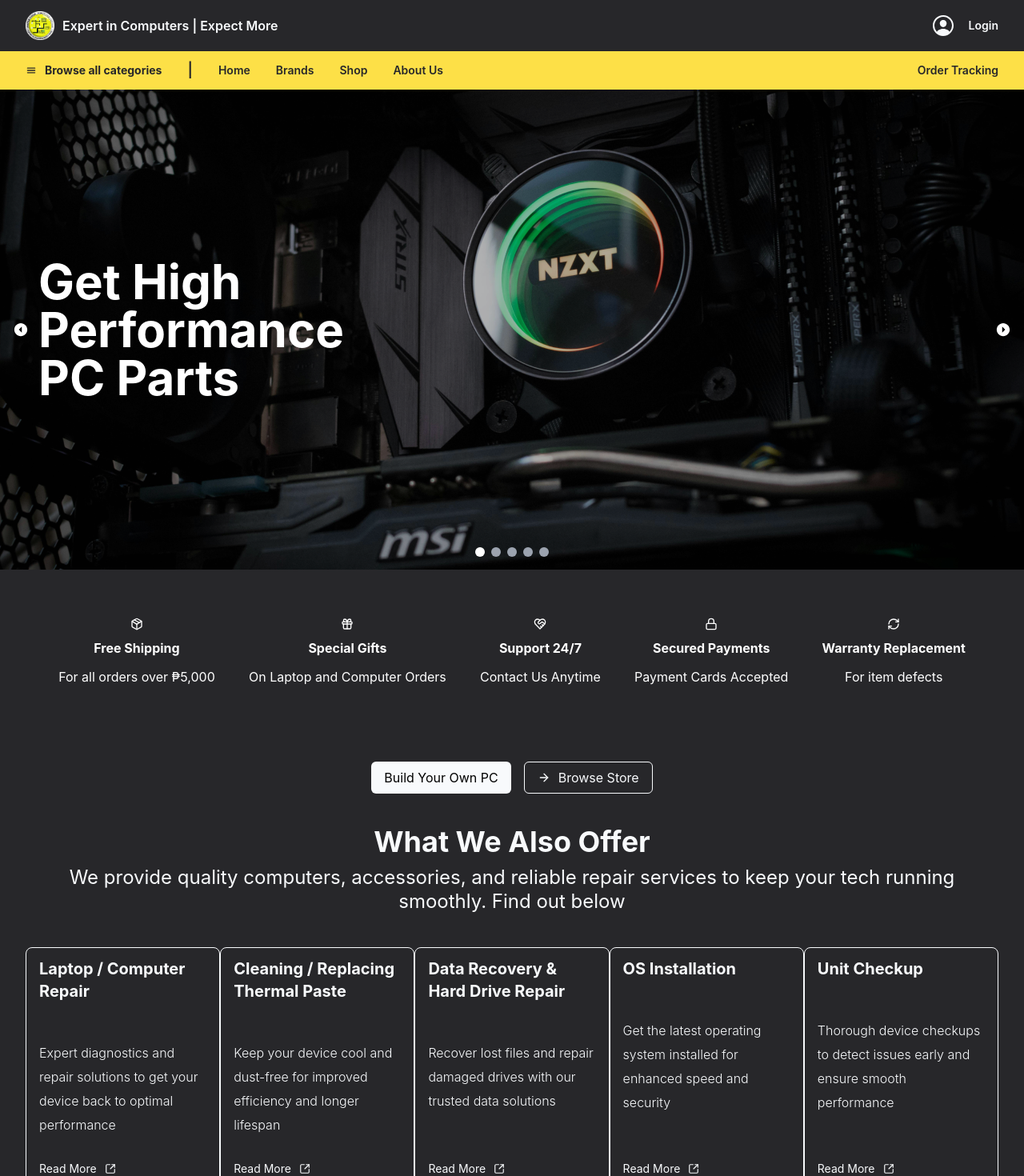
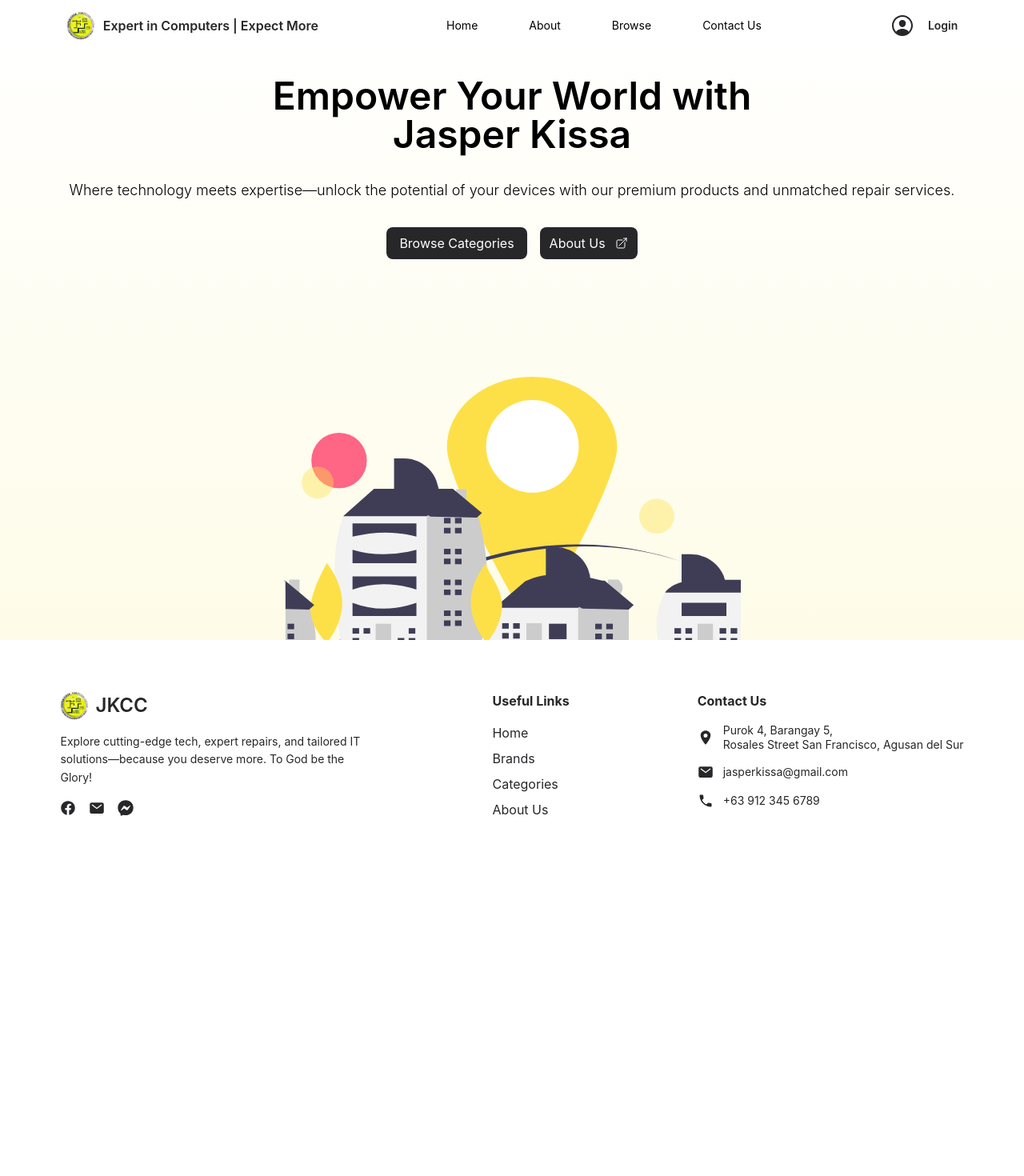
Before and after one commit to jasperlawrencee/jkcc_web_app, a React (Create React App) app: page / in a window 1280 px wide. Shown: the top 1470 px of the page at 80% size. After the commit the page ends 1088 px from the top, so only its background shows below. Built offline with nearby package versions, Linux system fonts and the light colour scheme.

Commit message:
updated navbar and footer component

```diff
--- a/src/App.js
+++ b/src/App.js
@@ -15,7 +15,7 @@
   return (
     <Router>
       {/* Added Margin On Top for Topbar size */}
-      <div className="overflow-hidden w-full bg-zinc-800 mt-[64px]">
+      <div className="overflow-hidden w-full bg-white">
         <Topbar />
         <div className='content'>
           <Routes>
--- a/src/components/Footer.jsx
+++ b/src/components/Footer.jsx
@@ -6,17 +6,15 @@
 
 export const Footer = () => {
   return (
-    <footer className="flex flex-col w-full text-slate-50">
-      {/* Main Footer Section */}
-      <div className="bg-zinc-800 px-8 py-10 flex flex-wrap lg:flex-nowrap gap-8 justify-between items-start">
-        {/* Logo and Description */}
-        <div className="flex flex-col items-start gap-4">
+    <footer className="text-zinc-800 px-8 py-16 justify-center items-start flex flex-col gap-y-8 md:flex-row md:gap-x-40">
+          {/* Logo and Description */}
+        <div className="flex flex-col w-fit items-start gap-4">
           <div className="flex items-center gap-2">
             <img src={logo} alt="JKCC Logo" width={36} />
             <h1 className="text-2xl font-semibold">JKCC</h1>
           </div>
-          <p className="text-xs max-w-[380px] leading-relaxed">
-            Lorem ipsum dolor sit amet, consectetur adipiscing elit. Sed dapibus tempus vulputate.
+          <p className="text-sm max-w-[380px] leading-relaxed">
+          Explore cutting-edge tech, expert repairs, and tailored IT solutions—because you deserve more. To God be the Glory!
           </p>
           <div className="flex gap-4">
             <a href="/" aria-label="Facebook">
@@ -32,7 +30,7 @@
         </div>
 
         {/* Useful Links */}
-        <div className="flex flex-col gap-4">
+        <div className="flex flex-col gap-4 w-fit items-start">
           <h2 className="font-bold text-base">Useful Links</h2>
           <nav className="flex flex-col gap-2">
             <a href="/" className="hover:underline">
@@ -51,12 +49,12 @@
         </div>
 
         {/* Contact Information */}
-        <div className="flex flex-col gap-4">
+        <div className="flex flex-col w-fit gap-4 items-start">
           <h2 className="font-bold text-base">Contact Us</h2>
           <div className="flex items-center gap-3">
-            <IoLocationSharp size={30} />
+            <IoLocationSharp size={20} />
             <address className="not-italic text-sm leading-tight">
-              Purok 4, Barangay 5, Rosales Street San Francisco, Agusan del Sur
+              Purok 4, Barangay 5,<br/>Rosales Street San Francisco, Agusan del Sur
             </address>
           </div>
           <div className="flex items-center gap-3">
@@ -72,18 +70,6 @@
             </a>
           </div>
         </div>
-      </div>
-
-      {/* Bottom Footer Section */}
-      <div className="bg-slate-50 text-zinc-800 py-3 px-2 flex justify-center items-center gap-1.5 md:gap-3 lg:gap-6 text-sm">
-        <span className="font-bold">JKCC &copy; 2025</span>
-        <a href="/under-construction" className="hover:underline">
-          Privacy Policy
-        </a>
-        <a href="/under-construction" className="hover:underline">
-          Terms & Conditions
-        </a>
-      </div>
     </footer>
   );
 };
--- a/src/components/ImageSlider.jsx
+++ /dev/null
@@ -1,97 +0,0 @@
-import React, { useState, useEffect } from 'react';
-import image1 from '../assets/sliderImages/image1.png';
-import image2 from '../assets/sliderImages/image2.png';
-import image3 from '../assets/sliderImages/image3.png';
-import image4 from '../assets/sliderImages/image4.png';
-import image5 from '../assets/sliderImages/image5.png';
-import { IoMdArrowDropleftCircle, IoMdArrowDroprightCircle } from "react-icons/io";
-
-
-export const ImageSlider = () => {
-  const [currentIndex, setCurrentIndex] = useState(0);
-  const images = [image1, image2, image3, image4, image5];
-  const imageText = [
-    "Get High Performance PC Parts",
-    "Upgrade Your Mobile Experience",
-    "Laptops for Every Need",
-    "Scalable Solutions for Your Growing Business",
-    "All Your IT Needs Covered",
-  ];
-  const justifyOptions = ['start', 'end', 'start', 'end', 'start'];
-  const alignOptions = ['center', 'end', 'end', 'end', 'center'];
-  const textDirectionOptions = ['left', 'right', 'left', 'right', 'left'];
-
-  useEffect(() => {
-    const timerId = setInterval(() => {
-      const nextIndex = (currentIndex + 1) % images.length;
-      setCurrentIndex(nextIndex);
-    }, 8000);
-
-    return () => clearInterval(timerId);
-  }, [currentIndex, images.length]);
-
-  const nextIndex = () => {
-    setCurrentIndex((prevIndex) => (prevIndex + 1) % images.length);
-  };
-
-  const prevIndex = () => {
-    setCurrentIndex((prevIndex) => (prevIndex - 1 + images.length) % images.length);
-  };
-
-
-  return (
-    <div className="w-full h-[230px] md:h-[600px] relative">
-      <div
-        style={{
-          backgroundImage: `url(${images[currentIndex]})`,
-          backgroundSize: 'cover',
-          backgroundPosition: 'center',
-        }}
-        className="w-full h-full bg-center bg-cover transition-transform duration-300"
-      ></div>
-
-      <div className="absolute inset-0 flex items-center bg-black bg-opacity-30 py-8 px-4"
-        style={{
-            justifyContent: justifyOptions[currentIndex],
-            textAlign: textDirectionOptions[currentIndex],
-            alignItems: alignOptions[currentIndex]
-        }}
-      >
-        <h1 className="text-white text-xl md:text-5xl lg:text-6xl font-bold py-2 px-4 md:px-8 md:py-8 lg:px-8 w-[250px] md:w-[500px] lg:w[800px] h-fit">
-          {imageText[currentIndex]}
-        </h1>
-      </div>
-
-      <div className="absolute bottom-4 left-1/2 transform -translate-x-1/2 flex gap-2">
-        {images.map((_, index) => (
-          <button
-            key={index}
-            onClick={() => setCurrentIndex(index)}
-            className={`w-3 h-3 rounded-full ${
-              currentIndex === index ? 'bg-white' : 'bg-gray-400'
-            }`}
-          ></button>
-        ))}
-      </div>
-
-      <div className="absolute top-1/2 left-0 transform -translate-y-1/2">
-        <button
-          onClick={prevIndex}
-          className="hover:bg-gray-700 text-white font-bold py-2 px-4 rounded"
-        >
-          <IoMdArrowDropleftCircle size={20}/>
-        </button>
-      </div>
-
-      <div className="absolute top-1/2 right-0 transform -translate-y-1/2">
-        <button
-          onClick={nextIndex}
-          className="hover:bg-gray-700 text-white font-bold py-2 px-4 rounded"
-        >
-          <IoMdArrowDroprightCircle size={20}/>
-        </button>
-      </div>
-
-    </div>
-  );
-};
--- a/src/components/LinkCard.jsx
+++ /dev/null
@@ -1,19 +0,0 @@
-import React from 'react';
-import { LuSquareArrowOutUpRight } from 'react-icons/lu';
-
-export const LinkCard = ({ title, description }) => {
-  return (
-    <div className="w-full h-fit md:w-[250px] md:h-[300px] px-12 py-3 m-x-2.5
-          rounded-lg border border-slate-50 flex-col justify-center items-center gap-2.5
-          inline-flex text-slate-50 md:justify-between md:items-start md:px-4">
-      <div className="flex flex-col gap-y-12">
-        <div className="text-center md:text-left md:text-xl font-bold leading-7">{title}</div>
-        <div className="hidden md:flex text-base font-light leading-[30px]">{description}</div>
-      </div>
-      <a href='/under-construction' className="hover:underline justify-center text-sm items-center gap-2.5 inline-flex">
-        Read More
-        <LuSquareArrowOutUpRight />
-      </a>
-    </div>
-  );
-};
--- a/src/components/Offerings.jsx
+++ /dev/null
@@ -1,34 +0,0 @@
-import React from 'react'
-import { LuGift, LuHeartHandshake, LuLock, LuPackage, LuRefreshCw } from "react-icons/lu";
-
-export const Offerings = () => {
-  return (
-    <div className='flex-col md:flex-row w-full h-fit p-8 md:p-[60px] justify-center md:justify-around items-center gap-4 inline-flex bg-zinc-800 text-white text-base font-normal leading-normal text-center'>
-        <div className="flex-col justify-center items-center gap-2.5 inline-flex">
-            <LuPackage />
-            <div className="font-bold">Free Shipping</div>
-            <div className="leading-7">For all orders over ₱5,000</div>
-        </div>
-        <div className="flex-col justify-center items-center gap-2.5 inline-flex">
-            <LuGift />
-            <div className="font-bold">Special Gifts</div>
-            <div className="leading-7">On Laptop and Computer Orders</div>
-        </div>
-        <div className="flex-col justify-center items-center gap-2.5 inline-flex">
-            <LuHeartHandshake />
-            <div className="font-bold">Support 24/7</div>
-            <div className="leading-7">Contact Us Anytime</div>
-        </div>
-        <div className="flex-col justify-center items-center gap-2.5 inline-flex">
-            <LuLock />
-            <div className="font-bold">Secured Payments</div>
-            <div className="leading-7">Payment Cards Accepted</div>
-        </div>
-        <div className="flex-col justify-center items-center gap-2.5 inline-flex">
-            <LuRefreshCw />
-            <div className="font-bold">Warranty Replacement</div>
-            <div className="leading-7">For item defects</div>
-        </div>
-    </div>
-  )
-}
--- a/src/components/Topbar.jsx
+++ b/src/components/Topbar.jsx
@@ -20,24 +20,30 @@
   return (
     <div className="relative w-full">
       {/* Topbar */}
-      <div className="fixed top-0 left-0 w-full h-[64px] bg-zinc-800 px-8 py-3 flex items-center justify-between z-50">
-        <div className="lg:hidden text-slate-50">
+      <div className="flex fixed w-full h-[64px] bg-white px-8 top-0 z-50 py-4 justify-center items-center gap-x-40">
+        {/* Sidebar Button */}
+        <div className="lg:hidden text-zinc-800 w-full">
           <button onClick={toggleSidebar}>
             <IoMenu size={20} />
           </button>
         </div>
-        <div className="gap-2.5 justify-center items-center flex">
-          <a href="/">
-            <img src={logo} width={36} alt="logo" />
-          </a>
-          <div className="text-slate-50 text-base font-semibold leading-7">
-            <a href="/" className="hidden lg:flex">
-              Expert in Computers | Expect More
-            </a>
-          </div>
+
+        {/* Logo with Text */}
+        <a className="hidden lg:flex gap-2.5 justify-center items-center text-zinc-800 text-base font-semibold">
+          <img src={logo} alt="logo" width={36}/>
+          <p className="flex w-full">Expert in Computers | Expect More</p>
+        </a>
+
+        {/* Route Buttons */}
+        <div className="hidden lg:flex gap-x-16 justify-center w-fit text-sm">
+          <a href="/" className="hover:underline">Home</a>
+          <a href="/about" className="hover:underline">About</a>
+          <a href="/under-construction" className="hover:underline">Browse</a>
+          <a href="/under-construction" className="hover:underline">Contact Us</a>
         </div>
-        <div>
-          <div className="text-slate-50 text-sm font-semibold leading-7 items-center flex gap-x-4">
+
+        {/* Login Tab */}
+          <div className="text-zinc-800 text-sm font-semibold leading-7 items-center justify-end flex gap-x-4 w-fit">
             <a href="/login">
               <IoPersonCircleOutline size={32} />
             </a>
@@ -45,12 +51,12 @@
               Login
             </a>
           </div>
-        </div>
       </div>
 
       {/* Sidebar */}
       {isSidebarOpen && (
-        <div className="fixed top-[64px] left-0 w-[240px] bg-zinc-500 h-[calc(100vh-64px)] p-4 text-slate-50 flex flex-col text-left space-y-1 list-none z-40 lg:hidden">
+        <div className="fixed top-[64px] left-0 w-full h-[calc(100vh-64px)] text-zinc-800 flex text-left space-y-1 list-none z-40 lg:hidden">
+          <div className="w-[45%] bg-white h-full p-4">
           <div className="flex justify-between w-full items-center mb-4">
             <div className="flex items-center gap-2">
               <a href="/login">
@@ -112,6 +118,8 @@
               Browse all categories
             </a>
           </li>
+          </div>
+          <div className="w-[55%] bg-white opacity-50 h-[100%]"></div>
         </div>
       )}
     </div>
--- a/src/pages/Home.jsx
+++ b/src/pages/Home.jsx
@@ -1,74 +1,85 @@
 import React from 'react'
-import { Navbar } from '../components/Navbar'
-import { ImageSlider } from '../components/ImageSlider'
-import { Offerings } from '../components/Offerings'
-import { LinkCard } from '../components/LinkCard'
-import { LuArrowRight } from 'react-icons/lu'
+import buildingImg from "../assets/undraw_best-place_dhzp.svg"
+import { HiOutlineArrowTopRightOnSquare } from "react-icons/hi2";
+import { LuGift, LuHandshake, LuLock, LuPackage, LuRefreshCw } from 'react-icons/lu';
 
 export const Home = () => {
-  const descriptions = [
-    'Expert diagnostics and repair solutions to get your device back to optimal performance',
-    'Keep your device cool and dust-free for improved efficiency and longer lifespan',
-    'Recover lost files and repair damaged drives with our trusted data solutions',
-    'Get the latest operating system installed for enhanced speed and security',
-    'Thorough device checkups to detect issues early and ensure smooth performance',
-  ]
 
   return (
-    <div className="h-fit">
-      <Navbar />
-      <ImageSlider />
-      <Offerings />
-      {/* Navigation Buttons */}
-      <div className="w-full h-fit inline-flex justify-center gap-4 p-8 bg-zinc-800">
-        <a href="/under-construction" className='h-10 w-fit px-4 py-2 text-sm md:text-base bg-slate-50 rounded-md justify-center items-center text-center inline-flex'>Build Your Own PC</a>
-        <a href="/under-construction" className='h-10 w-fit px-4 py-2 text-sm md:text-base border border-slate-50 text-slate-50 rounded-md flex items-center justify-center gap-x-2.5'>
-          <LuArrowRight />
-          Browse Store
-        </a>
-      </div>
-
-      {/* Service Cards */}
-      <div className="px-8 py-2 flex-col justify-center items-center gap-2.5 inline-flex h-fit w-full">
-        <div className="text-slate-50 text-xl md:text-4xl font-bold leading-7">
-          What We Also Offer
-        </div>
-        <div className="text-center text-slate-50 text-base md:text-2xl font-normal leading-normal md:leading-[30px]">
-          We provide quality computers, accessories, and reliable repair services to keep your tech running smoothly. Find out below
-        </div>
-        {/* Make Scrollable when md size */}
-        <div className="flex flex-col gap-y-2.5 w-full justify-around md:flex-row mt-8">
-          <LinkCard title='Laptop / Computer Repair' description={descriptions[0]}/>
-          <LinkCard title='Cleaning / Replacing Thermal Paste' description={descriptions[1]}/>
-          <LinkCard title='Data Recovery & Hard Drive Repair' description={descriptions[2]}/>
-          <LinkCard title='OS Installation' description={descriptions[3]}/>
-          <LinkCard title='Unit Checkup' description={descriptions[4]}/>
-        </div>
-      </div>
-
-      {/* Check Out */}
-      <div className="w-full p-8 flex-col justify-center items-start gap-2.5 inline-flex text-slate-50">
-        <div className="text-xl md:text-3xl md:leading-9 font-bold leading-7">Check Out</div>
-
-        <div className="inline-flex gap-x-5 gap-y-4 flex-col md:flex-row w-full">
-          <div className="w-full h-[148px] px-8 rounded-md flex-col justify-center items-start gap-2.5 inline-flex bg-blue-500">
-            <div className="text-lg font-bold leading-7">Build Your Own PC Now!</div>
-            <a href='/under-construction' className='px-4 py-2 bg-slate-50 rounded-md justify-center items-center inline-flex gap-2.5 w-fit text-zinc-800'>
-              <LuArrowRight />
-              Get Started
-            </a>
+    <div className="h-fit w-full overflow-hidden">
+      {/* Welcome */}
+      <div className="flex h-[100vh] w-full relative justify-center bg-gradient-to-t from-yellow-50 to-white overflow-hidden p-8">
+        <div className="flex flex-col mt-8">
+          <div className="font-semibold text-center leading-loose py-8 text-2xl md:text-3xl lg:text-5xl">
+            Empower Your World with<br/>Jasper Kissa
+          </div>
+          <div className="font-light text-lg text-center">
+            Where technology meets expertise—unlock the potential of your devices with our premium products and unmatched repair services.
           </div>
 
-          <div className="w-full h-[148px] px-8 rounded-md flex-col justify-center items-start gap-2.5 inline-flex bg-blue-500">
-            <div className="text-lg font-bold leading-7">Select verious types of Laptops</div>
-            <a href='/under-construction' className='px-4 py-2 bg-slate-50 rounded-md justify-center items-center inline-flex gap-2.5 w-fit text-zinc-800'>
-              Browse Laptops
-            </a>
+          <div className="flex gap-x-4 items-center justify-center mt-8 text-white">
+            <a href='/under-construction'
+            className='bg-zinc-800 px-4 py-2 rounded-lg'
+            >
+              Browse Categories</a>
+            <a href='/about'
+            className='bg-zinc-800 px-3 py-2 rounded-lg flex items-center gap-3'>
+              About Us
+              <HiOutlineArrowTopRightOnSquare />
+              </a>
           </div>
         </div>
 
+        <img src={buildingImg} alt="bulidingImage"
+          className='absolute -bottom-8'
+        />
       </div>
+
+      {/* Offerings */}
+      {/* <div className="flex justify-center items-center py-16 gap-x-16">
+        {offeringIcons.map((icon, index) => (
+          <div
+          key={index}
+          className="flex flex-col items-center text-center gap-y-4">
+            {icon}
+            <div className="flex flex-col">
+              <div className="font-bold">{offeringTitle[index]}</div>
+              <div >{offeringText[index]}</div>
+            </div>
+          </div>
+        ))}
+      </div> */}
+
+
+      {/* Services */}
+      {/* <div className="w-full h-[100vh]">
+
+      </div> */}
 
     </div>
   )
 }
+
+const offeringIcons = [
+  <LuPackage size={24}/>,
+  <LuRefreshCw size={24}/>,
+  <LuGift size={24}/>,
+  <LuLock size={24}/>,
+  <LuHandshake size={24}/>
+]
+
+const offeringTitle = [
+  "Free Shipping",
+  "Warranty Replacement",
+  "Special Gifts",
+  "Secured Payemnts",
+  "Support 24/7",
+]
+
+const offeringText = [
+  "For All Orders Over ₱5,000",
+  "For Item Defects",
+  "On Laptop or Computer Repairs",
+  "Payment Cards Accepted",
+  "Contact Us Anytime",
+]
```
Also changed, not shown: src/assets/undraw_best-place_dhzp.png (added), src/assets/undraw_best-place_dhzp.svg (added).
